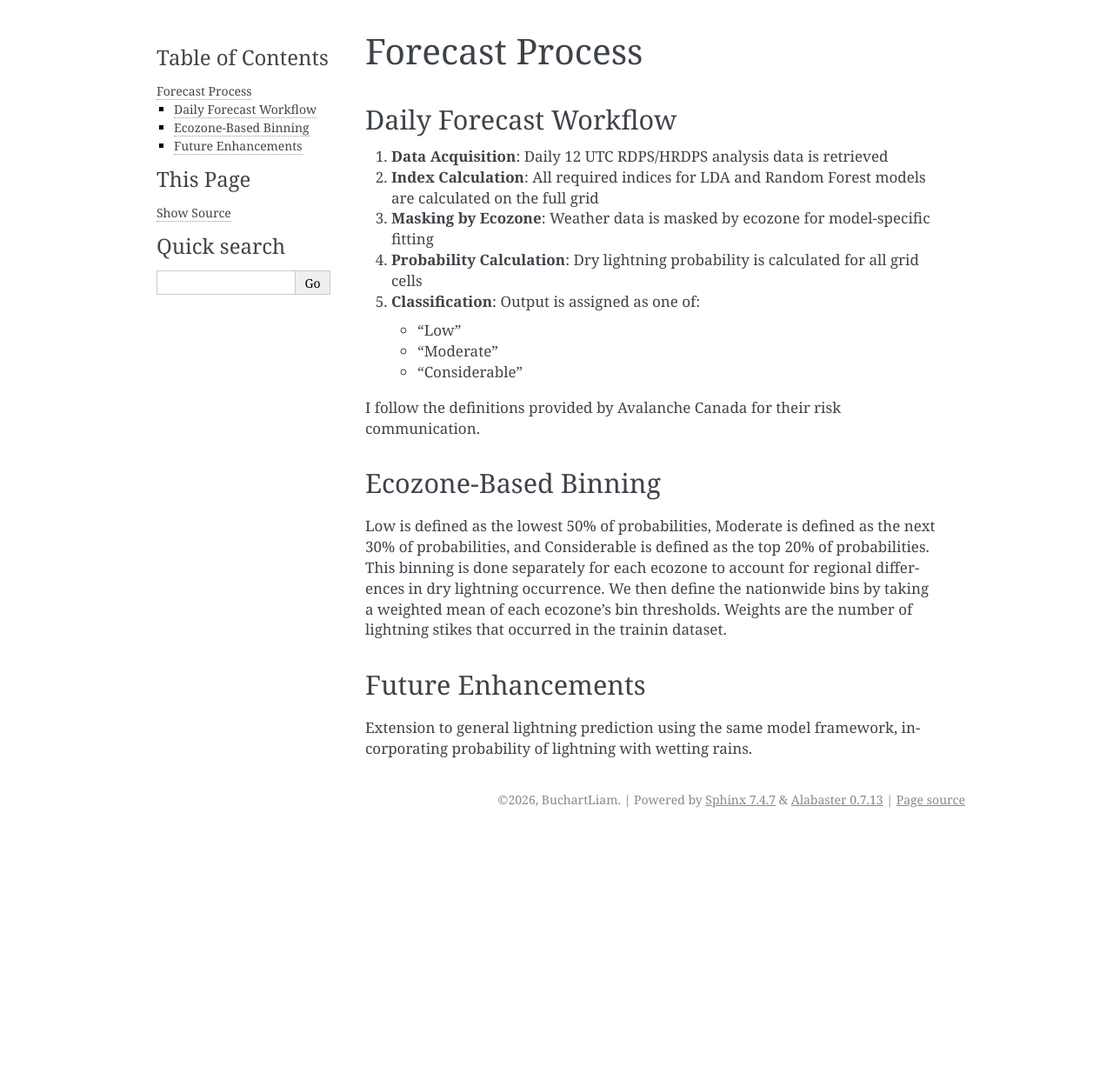
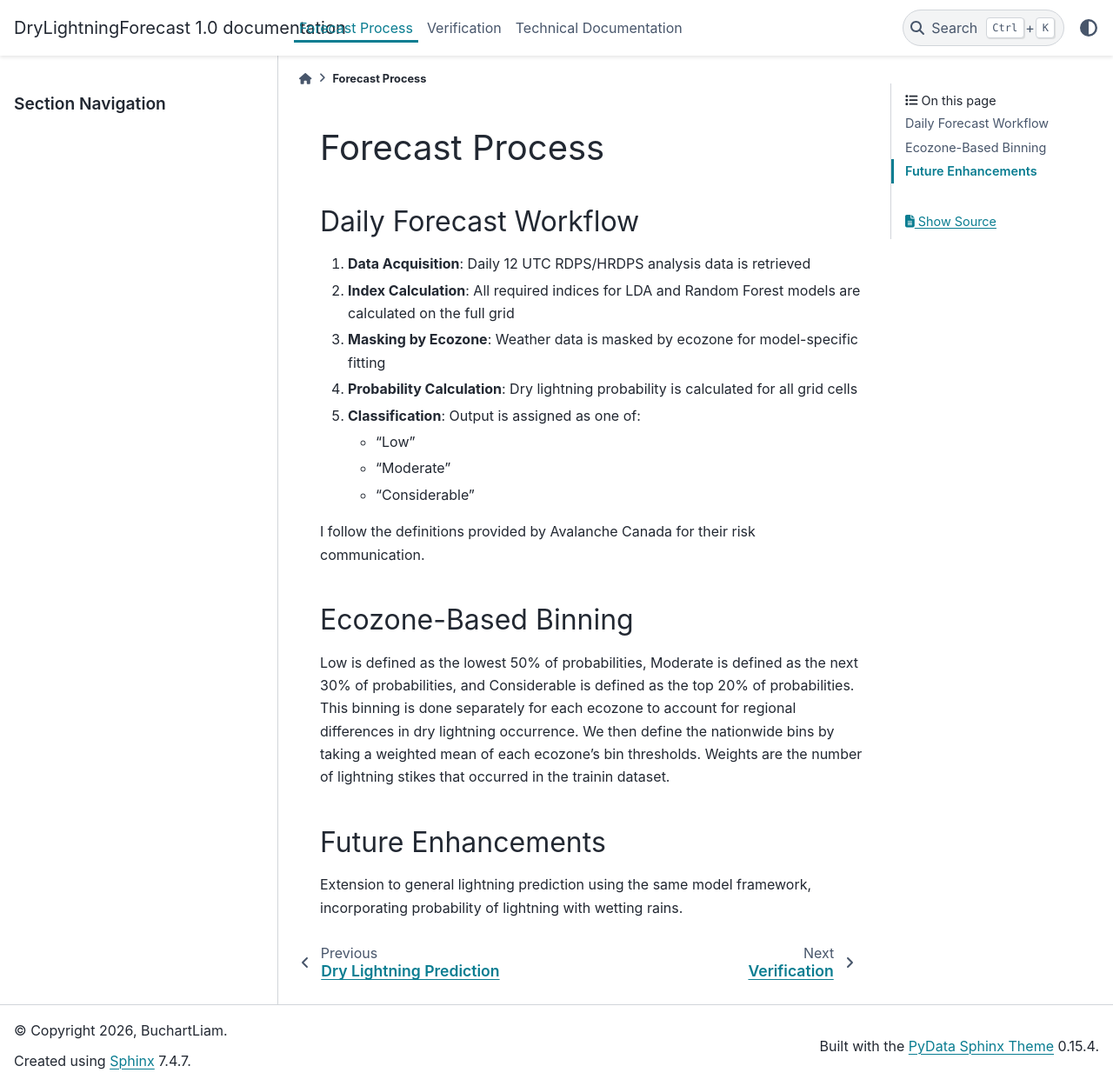
Before and after one commit to LiamBuchart/dry_lightning, a Sphinx documentation site: the page built from docs/source/process.rst, in a window 1280 px wide and 1249 px high. Shown: the whole window at 87% size. Built offline with Sphinx 7.4.7 and the PyData theme 0.15.4, drawn with Linux system fonts in a browser that asks for light colours.

Commit message:
i hate alabaster

```diff
--- a/docs/source/conf.py
+++ b/docs/source/conf.py
@@ -6,7 +6,7 @@
 # -- Project information -----------------------------------------------------
 # https://www.sphinx-doc.org/en/master/usage/configuration.html#project-information
 
-project = 'DryLightningForecast1.0'
+project = 'DryLightningForecast'
 copyright = '2026, BuchartLiam'
 author = 'BuchartLiam'
 release = '1.0'
@@ -26,7 +26,7 @@ exclude_patterns = []
 # -- Options for HTML output -------------------------------------------------
 # https://www.sphinx-doc.org/en/master/usage/configuration.html#options-for-html-output
 
-html_theme = 'alabaster'
+html_theme = 'pydata_sphinx_theme'
 html_static_path = ['_static']
 
 html_theme_options = {
--- a/docs/source/index.rst
+++ b/docs/source/index.rst
@@ -32,14 +32,14 @@ Interactive Forecast Map
     <div class="forecast-grid">
         <div class="forecast-item">
             <div class="forecast-title">D0 Forecast (Current Day)</div>
-            <img src="_images/d0_2026-04-21_lightning_forecast_points.png" alt="D0 Forecast Map" class="forecast-image"
+            <img src="../FORECAST/MAPS/d0_2026-04-21_lightning_forecast_points.png" alt="D0 Forecast Map" class="forecast-image"
                  onerror="this.style.display='none'; this.nextElementSibling.style.display='block';">
             <p style="display: none; color: #666; font-style: italic; margin: 20px 0;">
                 D0 forecast image not available yet.</p>
         </div>
         <div class="forecast-item">
             <div class="forecast-title">D1 Forecast (Next Day)</div>
-            <img src="_images/d1_2026-04-21_lightning_forecast_points.png" alt="D1 Forecast Map" class="forecast-image"
+            <img src="../FORECAST/MAPS/d1_2026-04-21_lightning_forecast_points.png" alt="D1 Forecast Map" class="forecast-image"
                  onerror="this.style.display='none'; this.nextElementSibling.style.display='block';">
             <p style="display: none; color: #666; font-style: italic; margin: 20px 0;">
                 D1 forecast image not available yet.</p>
@@ -47,7 +47,7 @@ Interactive Forecast Map
         <div class="forecast-item">
             <div class="forecast-title">Yesterday's D1 Forecast (April 20, 2026)</div>
             <p style="margin: 5px 0; font-size: 13px; color: #666;">This was yesterday's forecast for today (April 21, 2026).</p>
-            <img src="_images/d1_2026-04-20_lightning_forecast_points.png" alt="Yesterday's D1 Forecast" class="forecast-image"
+            <img src="../FORECAST/MAPS/d1_2026-04-20_lightning_forecast_points.png" alt="Yesterday's D1 Forecast" class="forecast-image"
                  onerror="this.style.display='none'; this.nextElementSibling.style.display='block';">
             <p style="display: none; color: #666; font-style: italic; margin: 20px 0;">
                 Yesterday's forecast image not available yet.</p>
```
Also changed, not shown: 13 other files.
